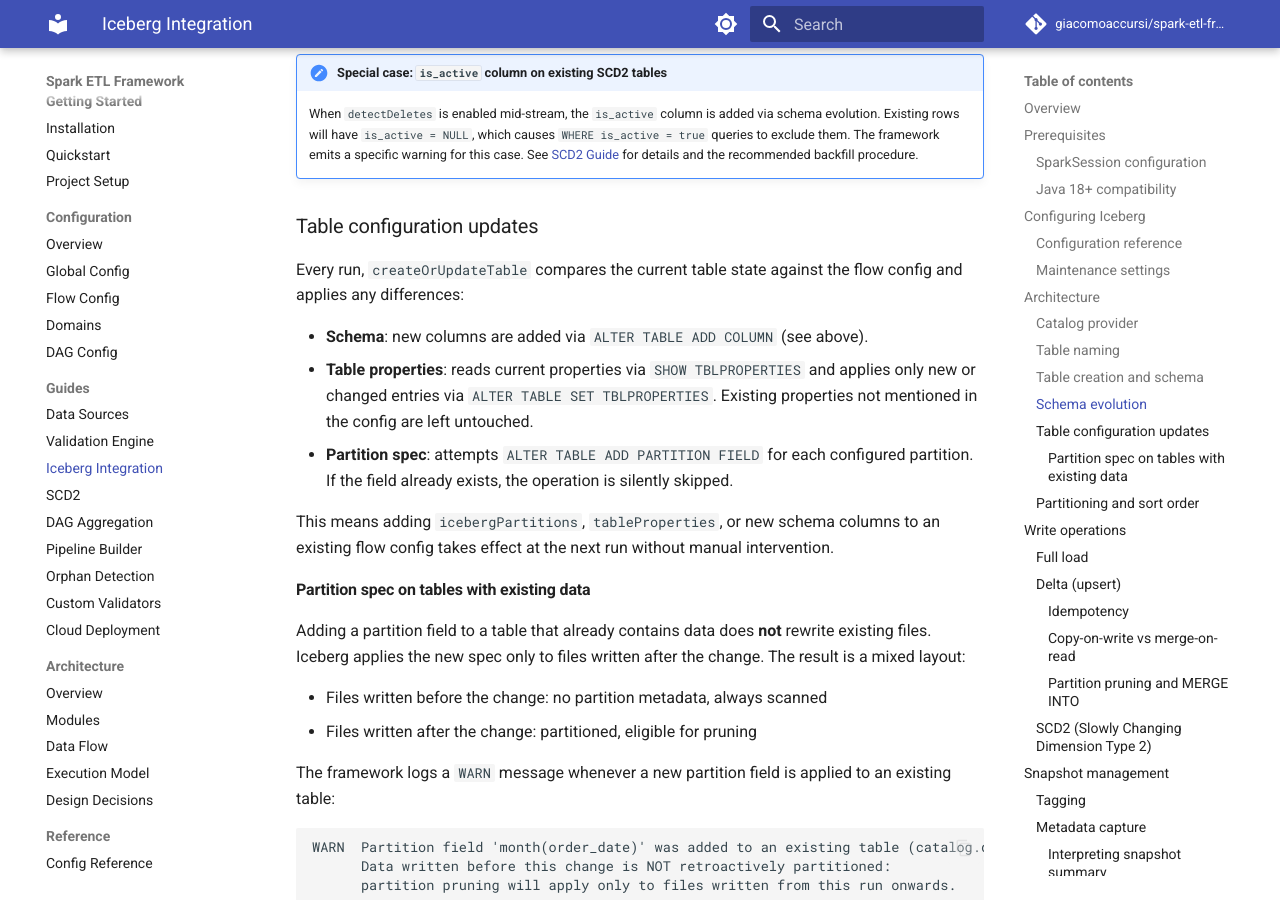
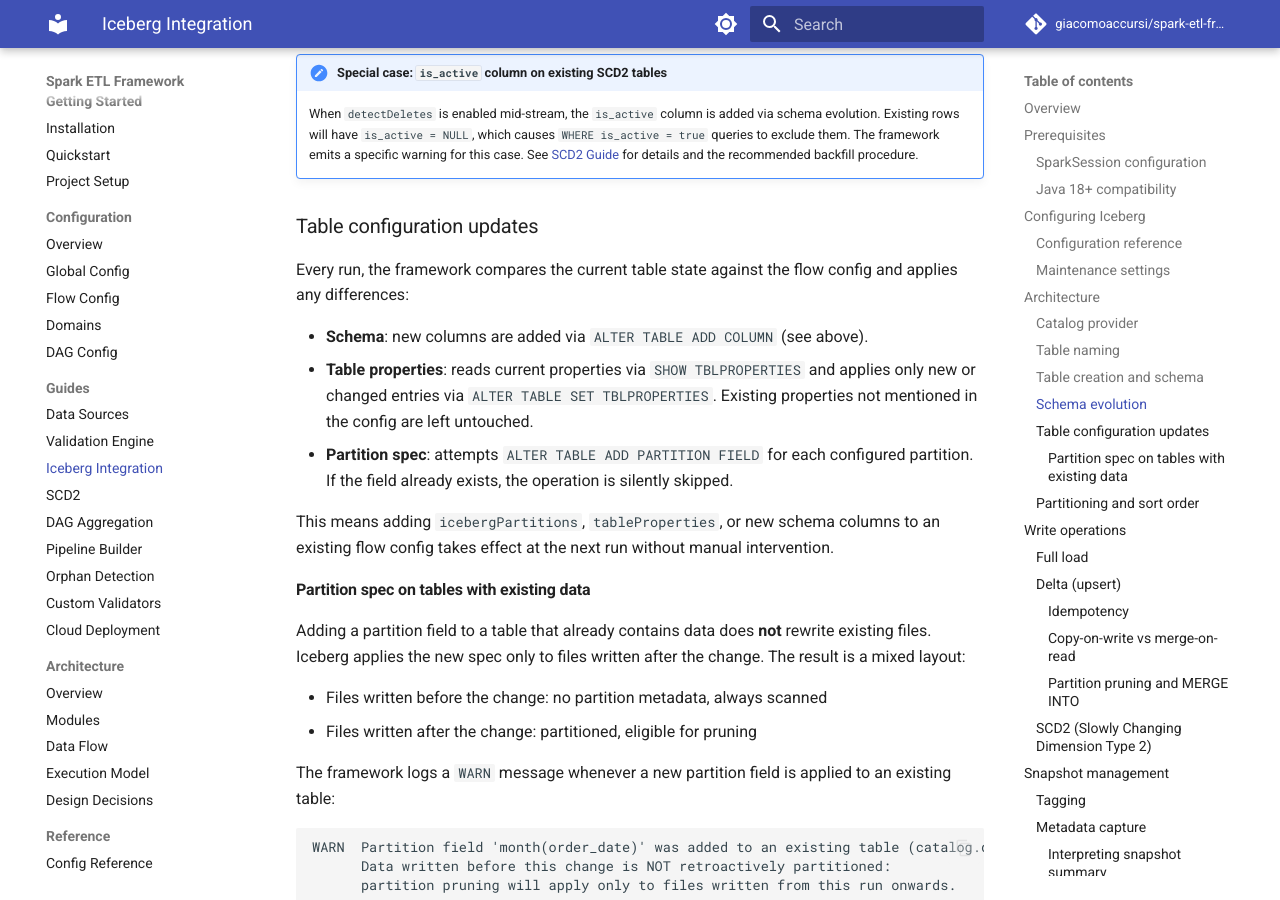
Before and after one commit to giacomoaccursi/Floe, an MkDocs documentation site: the page built from site-docs/guides/iceberg.md, in a window 1280 px wide and 900 px high, scrolled down 4334 px. Built offline with MkDocs 1.6.1 and Material for MkDocs 9.7.7, drawn with Linux system fonts in a browser that asks for light colours; comment, search, counter and statistics services are not loaded.

Commit message:
docs(iceberg): remove internal method name from user docs

```diff
--- a/site-docs/guides/iceberg.md
+++ b/site-docs/guides/iceberg.md
@@ -156,7 +156,7 @@
 
 ### Table configuration updates
 
-Every run, `createOrUpdateTable` compares the current table state against the flow config and applies any differences:
+Every run, the framework compares the current table state against the flow config and applies any differences:
 
 - **Schema**: new columns are added via `ALTER TABLE ADD COLUMN` (see above).
 - **Table properties**: reads current properties via `SHOW TBLPROPERTIES` and applies only new or changed entries via `ALTER TABLE SET TBLPROPERTIES`. Existing properties not mentioned in the config are left untouched.
```
